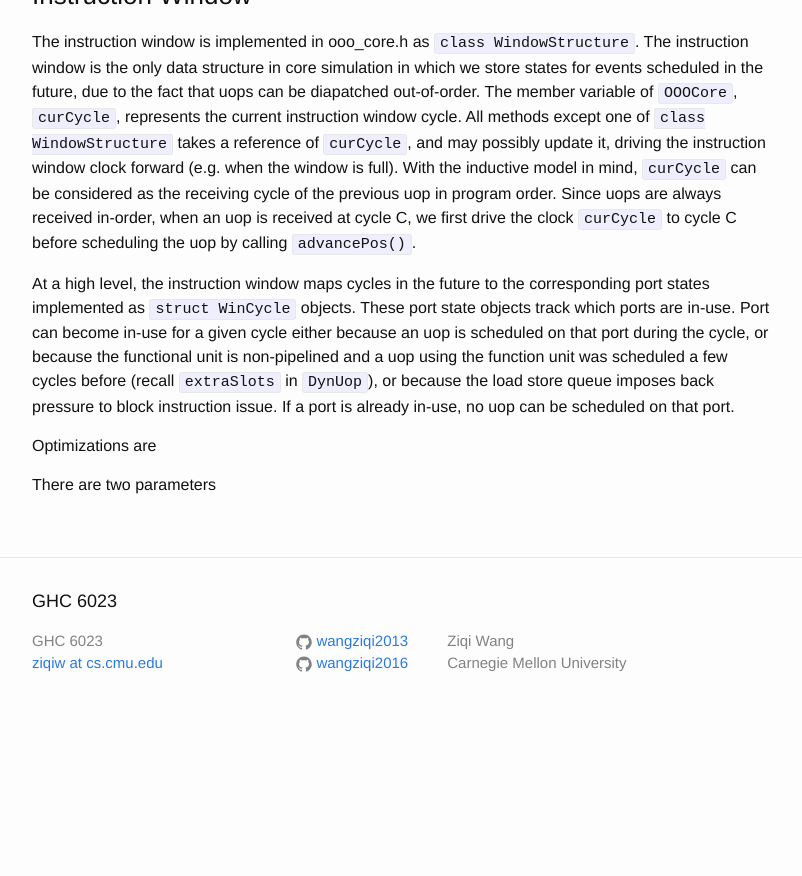
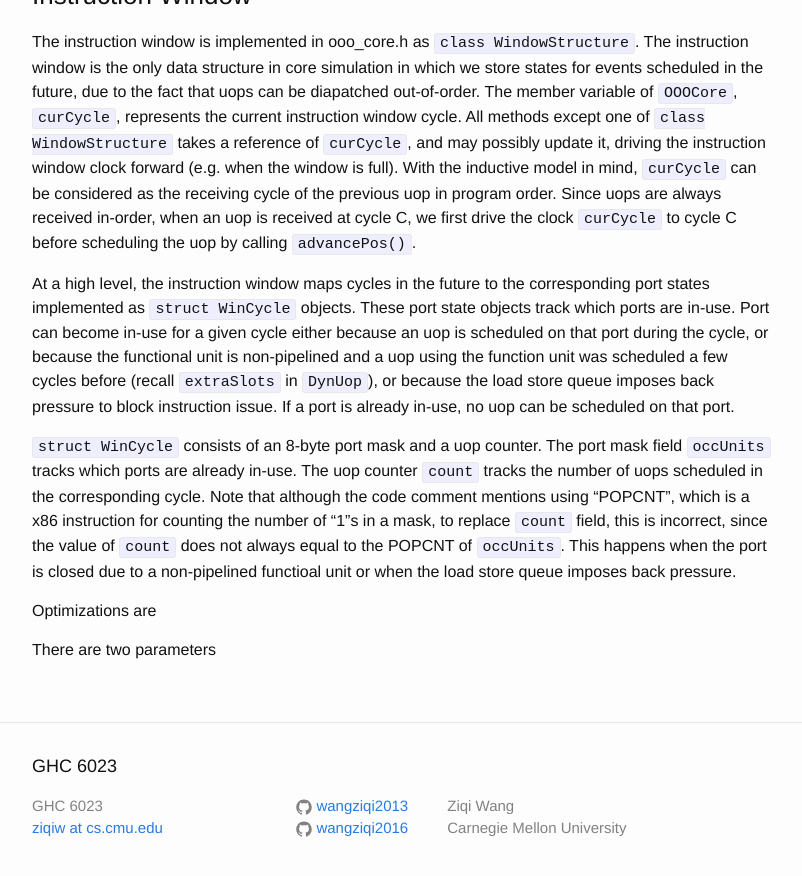
Before and after one commit to wangziqi2013/wangziqi2013.github.io, a Jekyll site: the page built from _posts/2019-12-31-zsim-microarch.markdown, in a window 1280 px wide and 900 px high, scrolled down 14166 px. Shown: the top 876 px of the window, without its empty margins (238-1040 px from the left). Built offline with Jekyll 4.4.1, drawn with Linux system fonts in a browser that asks for light colours; before the commit the page ends 14901 px from its top, so only the background shows below that.

Commit message:
Adding WinCycle

```diff
--- a/_posts/2019-12-31-zsim-microarch.markdown
+++ b/_posts/2019-12-31-zsim-microarch.markdown
@@ -520,6 +520,13 @@ either because an uop is scheduled on that port during the cycle, or because the
 uop using the function unit was scheduled a few cycles before (recall `extraSlots` in `DynUop`), or because the load store
 queue imposes back pressure to block instruction issue. If a port is already in-use, no uop can be scheduled on that port.
 
+`struct WinCycle` consists of an 8-byte port mask and a uop counter. The port mask field `occUnits` tracks which ports
+are already in-use. The uop counter `count` tracks the number of uops scheduled in the corresponding cycle. Note that
+although the code comment mentions using "POPCNT", which is a x86 instruction for counting the number of "1"s in a mask,
+to replace `count` field, this is incorrect, since the value of `count` does not always equal to the POPCNT of `occUnits`.
+This happens when the port is closed due to a non-pipelined functioal unit or when the load store queue imposes back
+pressure.
+
 Optimizations are
 
 There are two parameters
```
